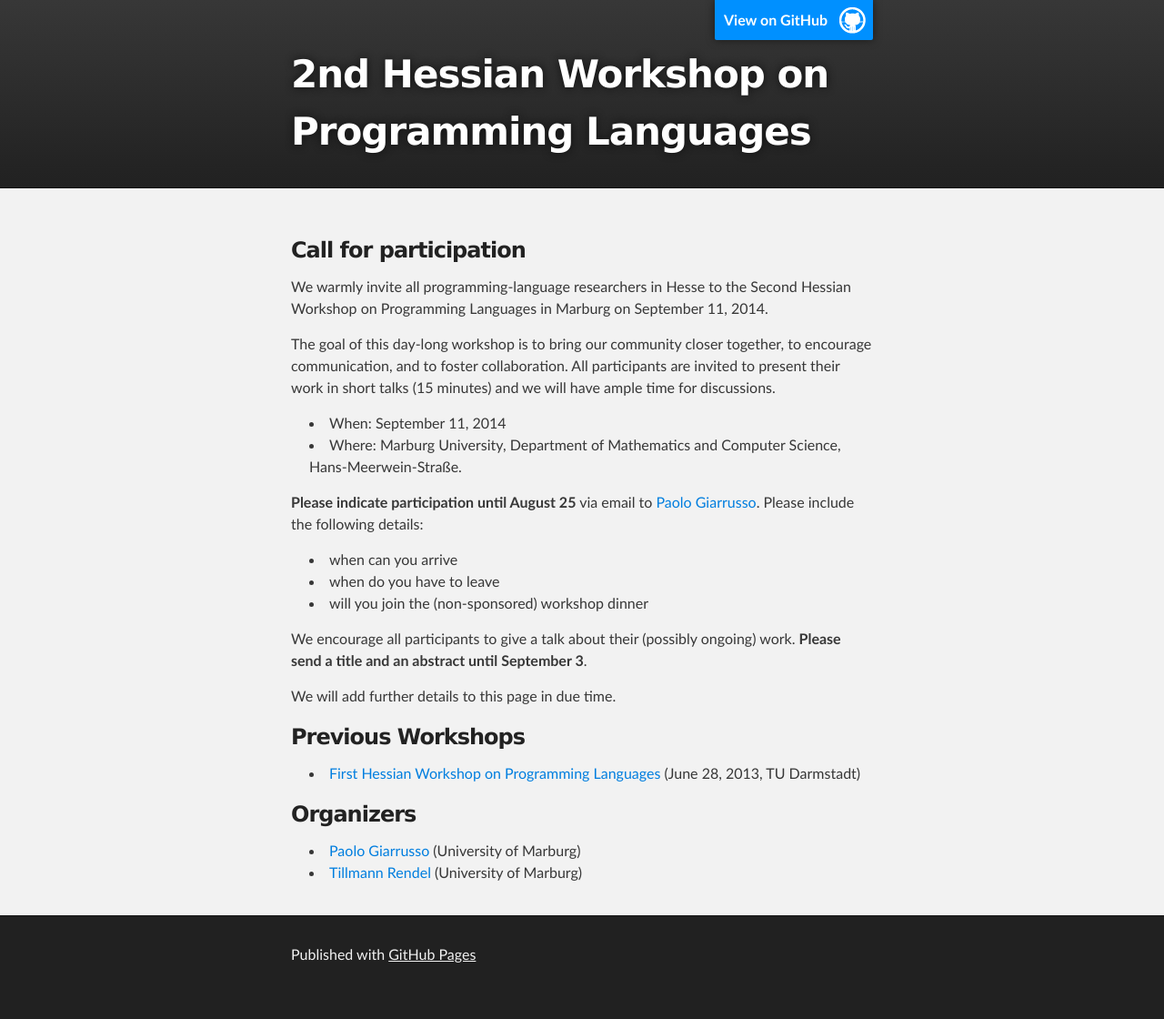
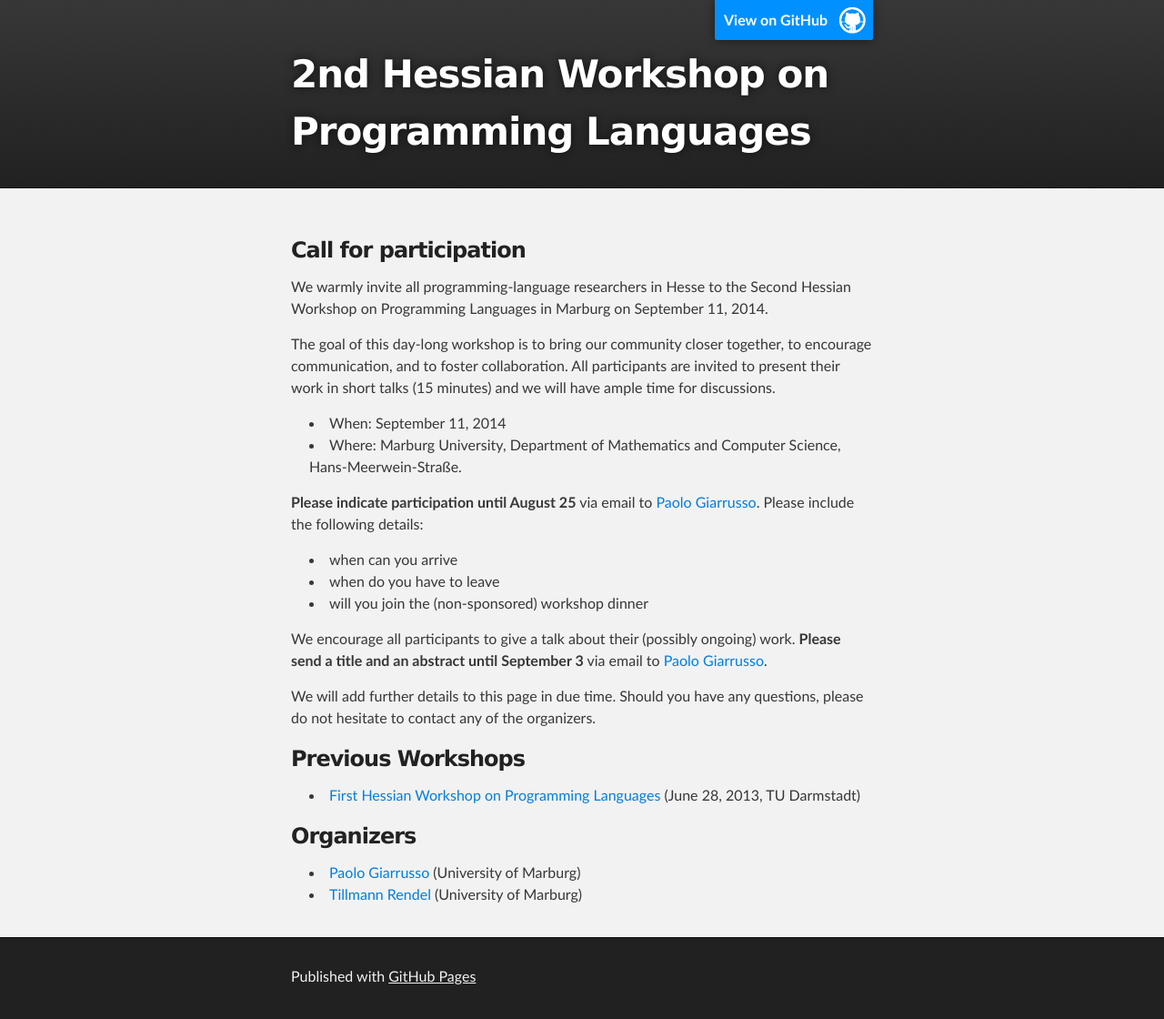
Before and after one commit to ps-mr/hesspl-2014, a Jekyll site: the page built from index.md, in a window 1280 px wide. Shown: the whole page at 91% size. Built offline with Jekyll 4.4.1, drawn with Linux system fonts in a browser that asks for light colours; Markdown is read by kramdown in place of the engine named in the settings; before the commit the page ends 1096 px from its top, so only the background shows below that.

Commit message:
Disambiguate (copied from last year's website)
* Repeat email destination to prevent misunderstandings.
* Invite questions to organizers explicitly.

```diff
--- a/index.md
+++ b/index.md
@@ -23,9 +23,11 @@ details:
 * will you join the (non-sponsored) workshop dinner
 
 We encourage all participants to give a talk about their (possibly ongoing)
-work. **Please send a title and an abstract until September 3**.
+work. **Please send a title and an abstract until September 3** via email to [Paolo
+Giarrusso](pgiarrusso@informatik.uni-marburg.de).
 
 We will add further details to this page in due time.
+Should you have any questions, please do not hesitate to contact any of the organizers.
 
 ### Previous Workshops
  * [First Hessian Workshop on Programming Languages](http://erdweg.org/HessPL/index.html) (June 28, 2013, TU Darmstadt)
```
